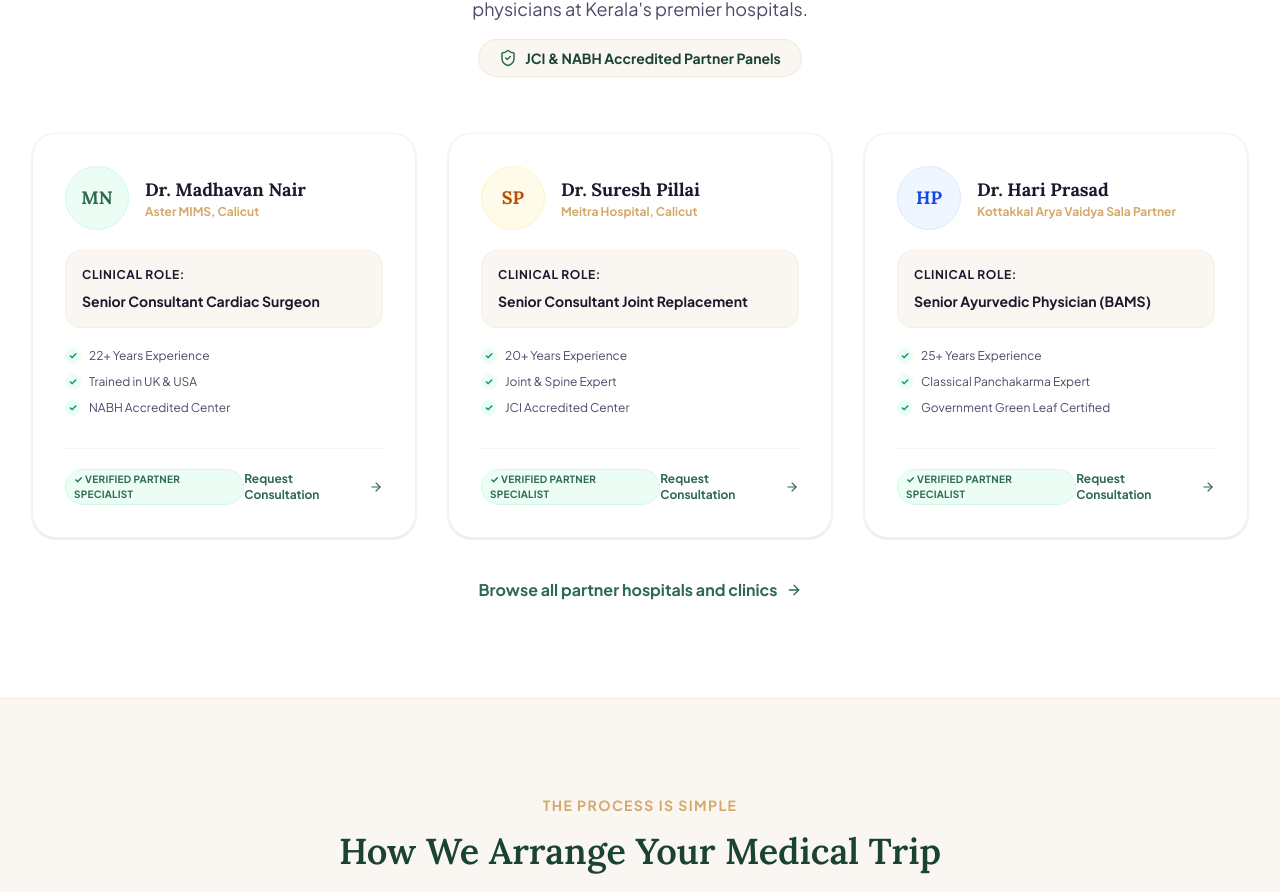
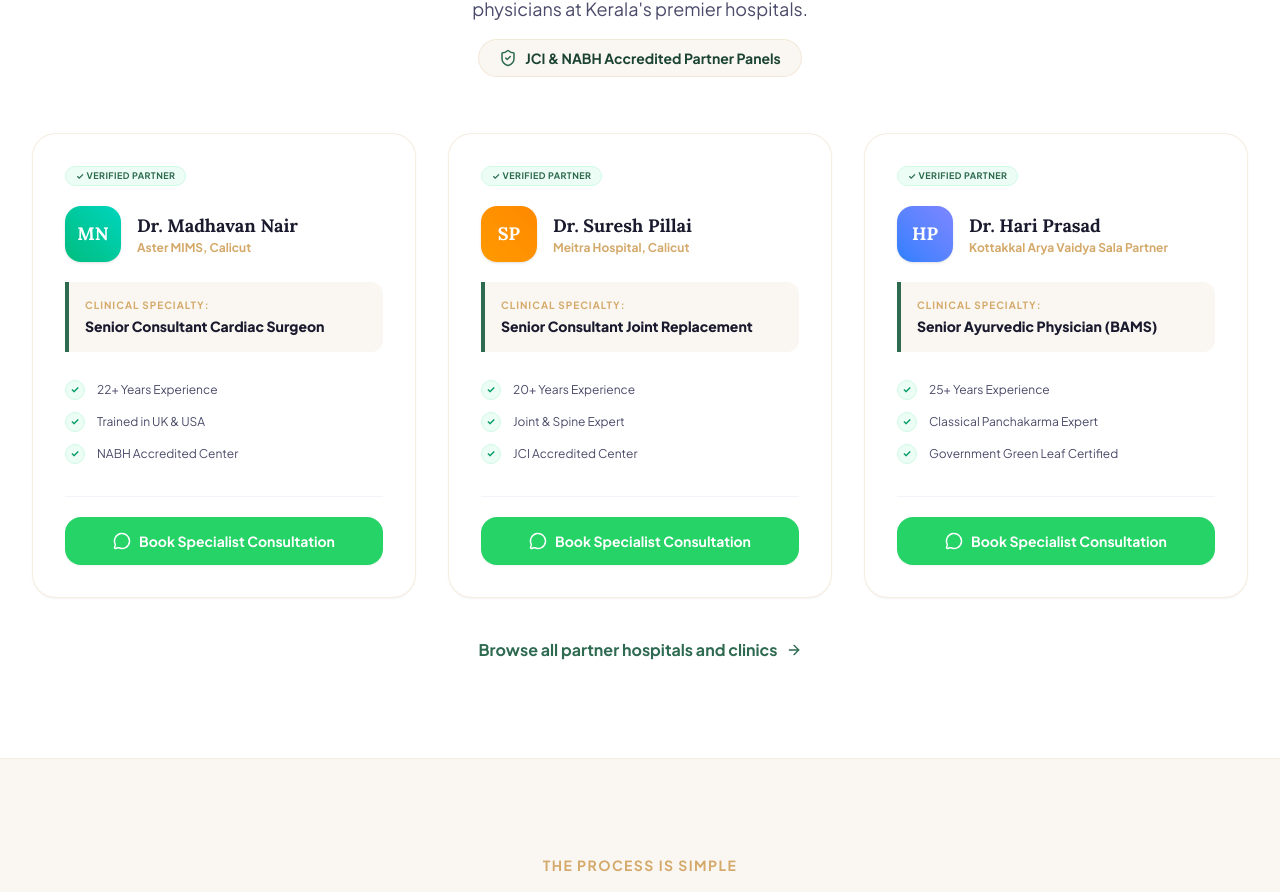
Before and after one commit to smanfari619-maker/medkerala, a Next.js app: page /en in a window 1280 px wide. Shown: the part 1154-2046 px from the top of the page. Built offline with nearby package versions, Linux system fonts and the light colour scheme.

Commit message:
style: redesign homepage clinical expert cards for a premium UI layout

```diff
--- a/src/app/[locale]/page.tsx
+++ b/src/app/[locale]/page.tsx
@@ -233,61 +233,69 @@ export default async function HomePage({ params }: Props) {
 
           <div className="grid grid-cols-1 md:grid-cols-3 gap-8">
             {featuredDoctors.map((doc, idx) => {
-              const bgColors = ['bg-emerald-50 text-primary-green border-emerald-100', 'bg-amber-50 text-amber-700 border-amber-100', 'bg-blue-50 text-blue-700 border-blue-100'];
-              const bgColor = bgColors[idx % bgColors.length];
+              const bgGradients = [
+                'from-emerald-500 to-teal-400',
+                'from-amber-500 to-orange-400',
+                'from-blue-500 to-indigo-400'
+              ];
+              const bgGradient = bgGradients[idx % bgGradients.length];
 
               return (
-                <div key={idx} className="bg-white border border-[#D4A96A]/15 hover:border-primary-green/30 p-8 rounded-3xl flex flex-col justify-between shadow-sm hover:shadow-xl transition-all duration-300 relative group overflow-hidden">
+                <div key={idx} className="bg-white border border-[#D4A96A]/20 hover:border-primary-green/40 p-8 rounded-3xl flex flex-col justify-between shadow-xs hover:shadow-2xl hover:-translate-y-1 transition-all duration-300 relative group overflow-hidden">
                   <div className="relative z-10 flex-1 flex flex-col space-y-5">
+                    {/* Top verified badge row */}
+                    <div className="flex justify-between items-center flex-wrap gap-2">
+                      <span className="text-[9px] font-bold text-primary-green bg-emerald-50 border border-emerald-100 px-2.5 py-0.5 rounded-full uppercase tracking-wider">
+                        ✓ {isRtl ? 'شريك معتمد' : 'Verified Partner'}
+                      </span>
+                    </div>
+
                     {/* Doctor initial & basic details header */}
                     <div className="flex items-center gap-4">
-                      <div className={`h-16 w-16 rounded-full ${bgColor} border flex items-center justify-center font-bold text-lg font-display shrink-0`}>
+                      <div className={`h-14 w-14 rounded-2xl bg-gradient-to-tr ${bgGradient} text-white flex items-center justify-center font-bold text-lg font-display shrink-0 shadow-sm`}>
                         {doc.initials}
                       </div>
                       <div>
-                        <h3 className="font-bold text-text-dark text-lg font-display">{doc.name}</h3>
+                        <h3 className="font-bold text-text-dark text-base sm:text-lg font-display group-hover:text-primary-green transition-colors duration-200">{doc.name}</h3>
                         <p className="text-xs text-[#D4A96A] font-bold font-sans">{doc.hospital}</p>
                       </div>
                     </div>
 
                     {/* Specialist Title */}
-                    <div className="bg-[#FAF7F2] border border-[#D4A96A]/10 rounded-2xl p-4 space-y-2">
-                      <span className="text-xs font-bold uppercase tracking-wider text-text-dark font-sans block">
-                        {isRtl ? 'المسمى الوظيفي:' : 'Clinical Role:'}
+                    <div className="border-s-4 border-primary-green bg-[#FAF7F2] p-4 rounded-e-xl space-y-1">
+                      <span className="text-[10px] font-bold uppercase tracking-widest text-[#D4A96A] font-sans block">
+                        {isRtl ? 'المسمى الطبي:' : 'Clinical Specialty:'}
                       </span>
-                      <p className="text-text-dark font-bold text-sm font-sans">{doc.title}</p>
+                      <p className="text-text-dark font-extrabold text-sm font-sans leading-snug">{doc.title}</p>
                     </div>
 
                     {/* Qualifications / highlights */}
-                    <ul className="space-y-2.5 text-xs text-text-muted font-sans flex-1">
-                      <li className="flex items-center gap-2">
-                        <span className="h-4 w-4 rounded-full bg-emerald-50 text-emerald-600 flex items-center justify-center font-bold text-[10px]">✓</span>
+                    <ul className="space-y-3 text-xs text-text-muted font-sans flex-1 pt-2">
+                      <li className="flex items-center gap-3">
+                        <span className="h-5 w-5 rounded-full bg-emerald-50 text-emerald-600 flex items-center justify-center font-bold text-[10px] shrink-0 border border-emerald-100">✓</span>
                         <span>{isRtl ? doc.expAr : doc.expEn}</span>
                       </li>
-                      <li className="flex items-center gap-2">
-                        <span className="h-4 w-4 rounded-full bg-emerald-50 text-emerald-600 flex items-center justify-center font-bold text-[10px]">✓</span>
+                      <li className="flex items-center gap-3">
+                        <span className="h-5 w-5 rounded-full bg-emerald-50 text-emerald-600 flex items-center justify-center font-bold text-[10px] shrink-0 border border-emerald-100">✓</span>
                         <span>{isRtl ? doc.educationAr : doc.educationEn}</span>
                       </li>
-                      <li className="flex items-center gap-2">
-                        <span className="h-4 w-4 rounded-full bg-emerald-50 text-emerald-600 flex items-center justify-center font-bold text-[10px]">✓</span>
+                      <li className="flex items-center gap-3">
+                        <span className="h-5 w-5 rounded-full bg-emerald-50 text-emerald-600 flex items-center justify-center font-bold text-[10px] shrink-0 border border-emerald-100">✓</span>
                         <span>{isRtl ? doc.accreditationAr : doc.accreditationEn}</span>
                       </li>
                     </ul>
                   </div>
 
                   {/* Consultation CTA button */}
-                  <div className="mt-8 pt-5 border-t border-slate-100 relative z-10 flex items-center justify-between">
-                    <span className="text-[10px] font-bold text-primary-green bg-emerald-50 border border-emerald-100 px-2 py-0.5 rounded-full uppercase tracking-wide">
-                      ✓ {isRtl ? 'شريك معتمد' : 'Verified Partner Specialist'}
-                    </span>
+                  <div className="mt-8 pt-5 border-t border-slate-100 relative z-10">
                     <a
-                      href={`https://wa.me/${SITE_CONFIG.whatsappRaw}?text=${encodeURIComponent(isRtl ? `مرحباً ميدكيرلا، أود الاستفسار عن استشارة الطبيب: ${doc.name}` : `Hello MedKerala, I would like to inquire about a consultation with: ${doc.name}`)}`}
+                      href={`https://wa.me/${SITE_CONFIG.whatsappRaw}?text=${encodeURIComponent(isRtl ? `مرحباً ميدكيرلا، أود الاستفسار عن حجز استشارة مع الدكتور: ${doc.name}` : `Hello MedKerala, I would like to request a consultation with: ${doc.name}`)}`}
                       target="_blank"
                       rel="noopener noreferrer"
-                      className="text-xs font-bold text-[#2D6A4F] hover:text-primary-green flex items-center gap-1 font-sans cursor-pointer"
+                      className="w-full bg-[#25D366] hover:bg-[#20ba5a] text-white text-center py-3.5 px-6 rounded-2xl text-xs sm:text-sm font-bold font-sans flex items-center justify-center gap-2 shadow-xs hover:shadow-md transition-all duration-300 min-h-[44px] cursor-pointer"
                     >
-                      <span>{isRtl ? 'طلب استشارة' : 'Request Consultation'}</span>
-                      <ArrowRight className="h-3.5 w-3.5 shrink-0" />
+                      <MessageCircle className="h-4.5 w-4.5 text-white shrink-0" />
+                      <span>{isRtl ? 'حجز استشارة فورية' : 'Book Specialist Consultation'}</span>
                     </a>
                   </div>
                 </div>
```
